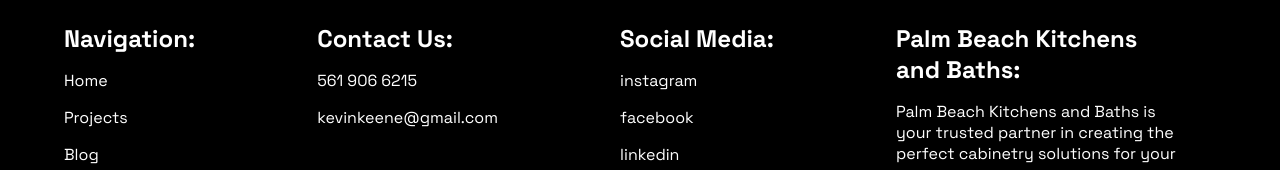
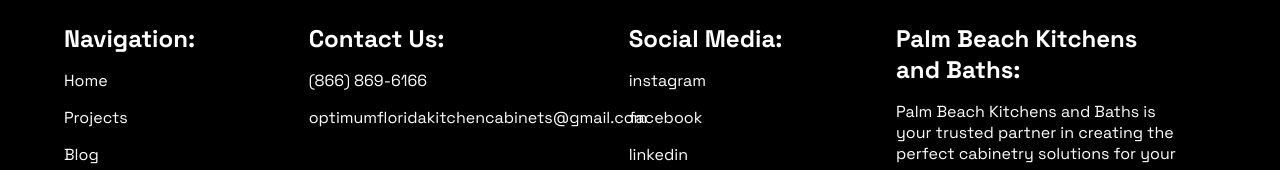
Before and after one commit to serge-yegorian/optimum-kitchen-and-bath, a React (Create React App) app: page / in a window 1280 px wide. Shown: the part 2068-2238 px from the top of the page. Built offline with nearby package versions, Linux system fonts and the light colour scheme; no server answers.

Commit message:
add 1-800 number and new gmail

```diff
--- a/src/components/Footer/Footer.js
+++ b/src/components/Footer/Footer.js
@@ -20,8 +20,8 @@
             </div>
             <div className='footer__container'>
                 <h3 className='footer__subheading'>Contact Us:</h3>
-                <p className='footer__description'>561 906 6215</p>
-                <p className='footer__description'>kevinkeene@gmail.com</p>
+                <p className='footer__description'>(866) 869-6166</p>
+                <p className='footer__description'>optimumfloridakitchencabinets@gmail.com</p>
             </div>
             <div className='footer__container'>
                 <h3 className='footer__subheading'>Social Media:</h3>
```
